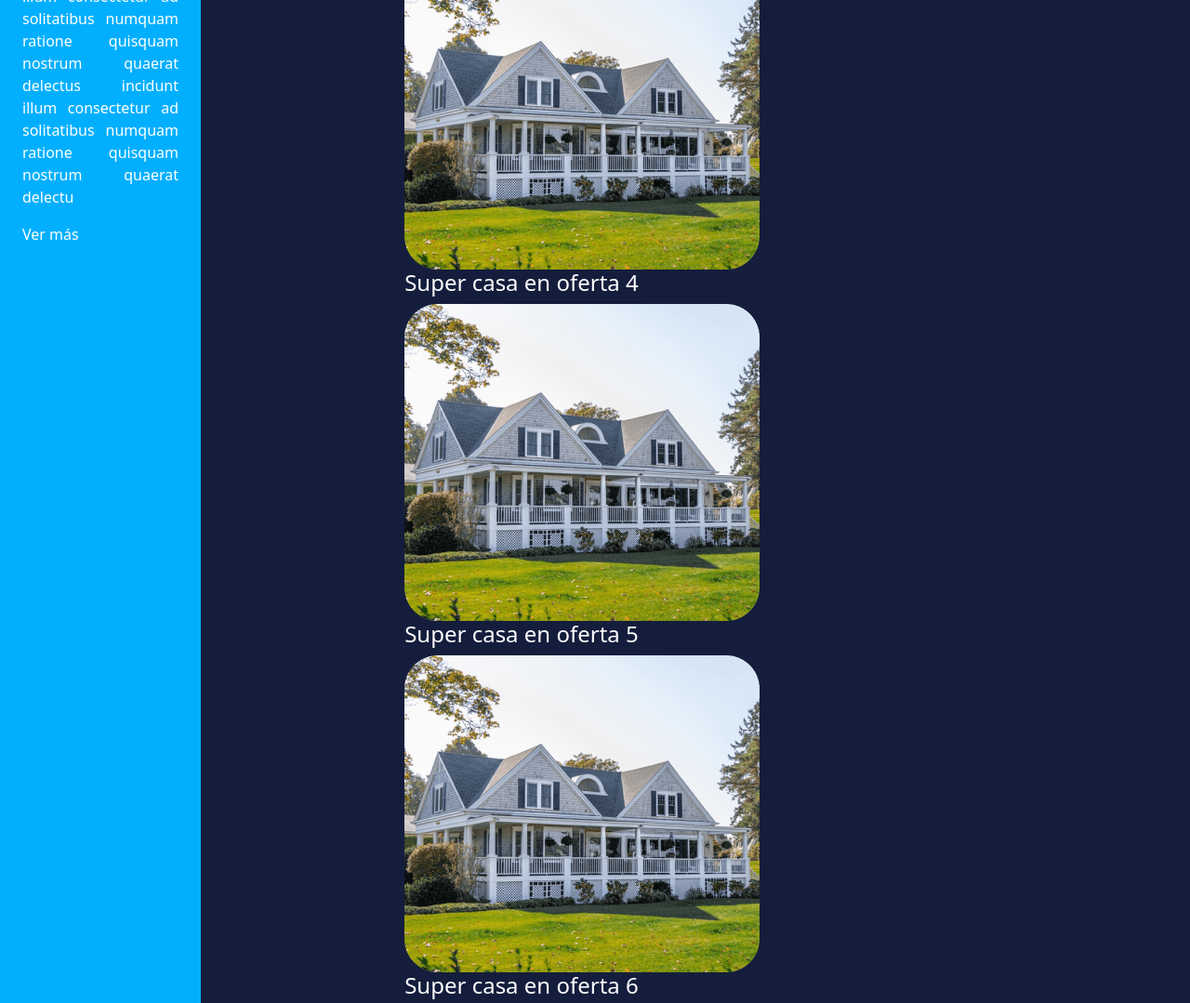
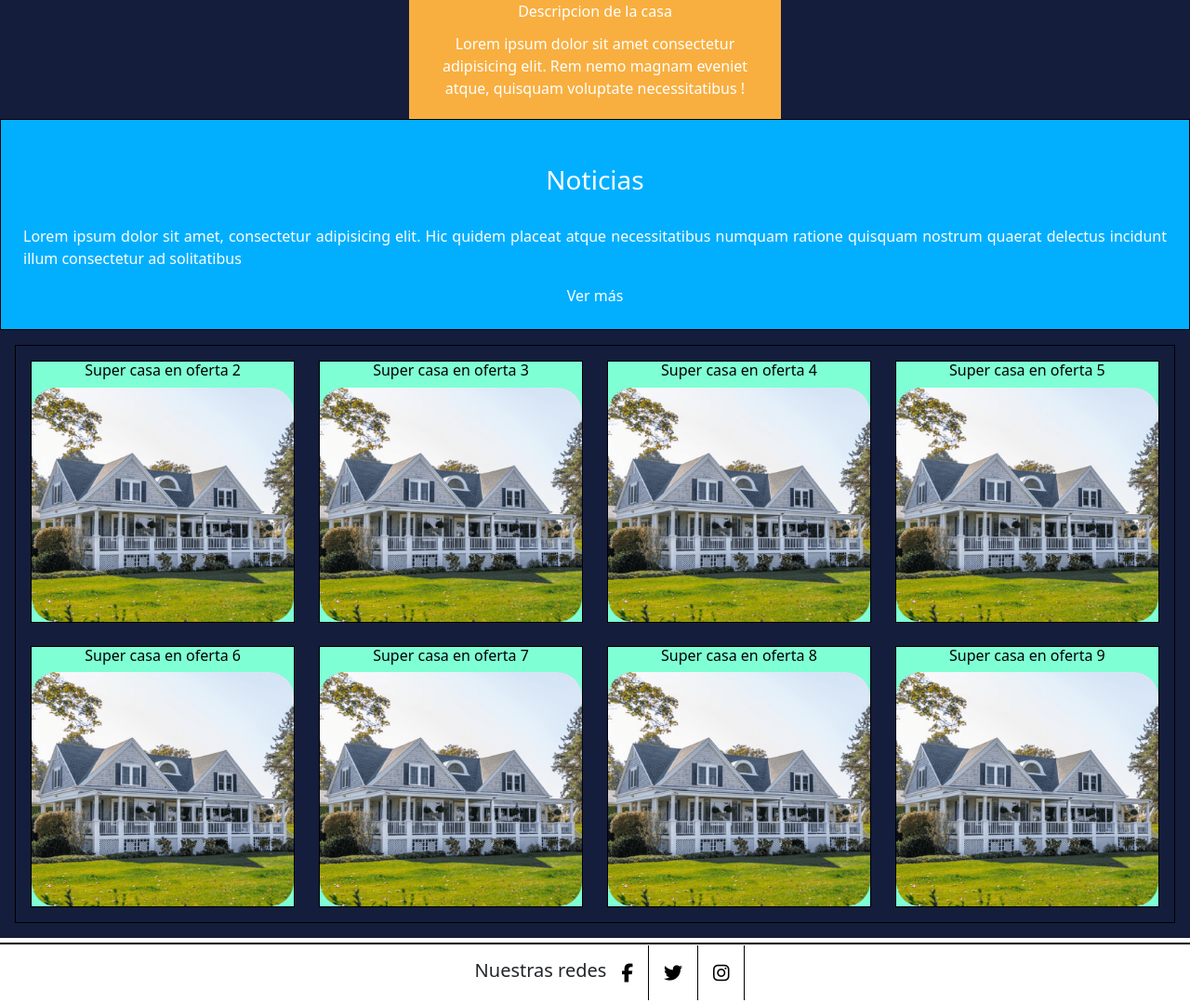
Before and after one commit to MAMQ01/Desarrollo-Web-Coder, a website: page pages/Product_1.html in a window 1280 px wide. Shown: the part 625-1704 px from the top of the page at 93% size. Drawn offline with nearby package versions, Linux system fonts and the light colour scheme.

Commit message:
Agrando grid a procutos

```diff
--- a/pages/Product_1.html
+++ b/pages/Product_1.html
@@ -55,54 +55,62 @@
                 <button class="btnPrincipal" type="reset">Filtrar</button>
                 <button class="btnPrincipal" type="reset">Favoritos</button>
             </div>
-            <div class="targetasProductos">
-                <div class="aside">
+            <div class="targetaPrecio">
+                <div class="targetaPrecio__container">
+                    <h1 class="tituloPrincipal">Super casa en oferta</h1>
+                    <img src="../assets/img/Rectangle 24.png" alt="">
+                    <div class="targetaPrecio__container">
+                        <h2>Precio:100.000</h2>
+                        <h3>Descripcion de la casa</h3>
+                        <p class="textoParrafo">Lorem ipsum dolor sit amet consectetur adipisicing elit. Rem nemo magnam
+                            eveniet
+                            atque, quisquam voluptate necessitatibus !
+                        </p>
+                    </div>
+                </div>
+            </div>
+            <div class="asideProducto">
                 <aside>
                     <h3>Noticias</h3>
                     <p>Lorem ipsum dolor sit amet, consectetur adipisicing elit. Hic quidem placeat atque
                         necessitatibus
                         numquam ratione quisquam nostrum quaerat delectus incidunt illum consectetur ad solitatibus
-                            numquam ratione quisquam nostrum quaerat delectus incidunt illum consectetur ad solitatibus
-                            numquam ratione quisquam nostrum quaerat delectus incidunt illum consectetur ad solitatibus
-                            numquam ratione quisquam nostrum quaerat delectu</p>
+                    </p>
                     <a href="#">Ver más</a>
                 </aside>
             </div>
-                <div class="targetaPrecio">
-                    <div>
-                        <h1 class="tituloPrincipal">Super casa en oferta</h1>
-                        <img class="producto1__img1" src="../assets/img/Rectangle 24.png" alt="">
-                    </div>
-                    <h2>Precio:100.000</h2>
-                    <div>
-                        <h3>Descripcion de la casa</h3>
-                        <p class="textoParrafo">Lorem ipsum dolor sit amet consectetur adipisicing elit. Rem nemo magnam
-                            eveniet
-                            atque, quisquam voluptate necessitatibus !</p>
-                    </div>
-                </div>
-                <div class="containerProductos">
-                    <div class="productosSugeridos">
-                        <div class="producto2">
+            <div class="targetasProductos">
+                <div class="targetaProducto">
                     <h4>Super casa en oferta 2</h4>
                     <img src="../assets/img/Rectangle 25.png" alt="">
                 </div>
-                        <div class="producto3">
+                <div class="targetaProducto">
                     <h4>Super casa en oferta 3</h4>
                     <img src="../assets/img/Rectangle 25.png" alt="">
                 </div>
-                        <div class="producto4">
+                <div class="targetaProducto">
                     <h4>Super casa en oferta 4</h4>
                     <img src="../assets/img/Rectangle 25.png" alt="">
                 </div>
-                        <div class="producto5">
-                            <h4 class="producto5__titulo">Super casa en oferta 5</h4>
+                <div class="targetaProducto">
+                    <h4>Super casa en oferta 5</h4>
                     <img src="../assets/img/Rectangle 25.png" alt="">
                 </div>
-                        <div class="targetaProducto6">
-                            <h4 class="producto6__titulo">Super casa en oferta 6</h4>
+                <div class="targetaProducto">
+                    <h4>Super casa en oferta 6</h4>
                     <img src="../assets/img/Rectangle 25.png" alt="">
                 </div>
+                <div class="targetaProducto">
+                    <h4>Super casa en oferta 7</h4>
+                    <img src="../assets/img/Rectangle 25.png" alt="">
+                </div>
+                <div class="targetaProducto">
+                    <h4>Super casa en oferta 8</h4>
+                    <img src="../assets/img/Rectangle 25.png" alt="">
+                </div>
+                <div class="targetaProducto">
+                    <h4>Super casa en oferta 9</h4>
+                    <img src="../assets/img/Rectangle 25.png" alt="">
                 </div>
             </div>
         </div>
--- a/scss/_mainProducto.scss
+++ b/scss/_mainProducto.scss
@@ -1,61 +1,31 @@
-.main {
-    grid-area: main;
-    background-color: $colorPrimario;
-    color: $colorBlanco;
-    justify-content: center;
-    margin-top: 0.3rem;
-    .mainProducto{
-        .filtrosProductos{
+*{
+    padding: 0;
+    margin: 0;
+    box-sizing: border-box;
+}
+.mainProducto {
+    width: 100%;
+    display: flex;
+    flex-direction: column;
+    text-align: center;
+    .filtrosProductos {
         display: flex;
         justify-content: space-evenly;
         align-items: center;
         background-color: $colorNaranjaGD;
         margin-bottom: 0.3rem;
+        max-height: 300px
     }
-        .targetasProductos{
+    .targetaPrecio {
         width: 100%;
-            display: grid;
-            grid-template-columns: repeat(3, 1fr);
-            grid-template-rows: 300px, auto;
-            grid-template-areas:
-            "header header header"
-            "aside targetaPrecio targetaPrecio"
-            "main   main   main"
-            "footer footer footer";
-            flex-wrap: wrap;
-            justify-content: center;
-            gap:1.6rem;
-            overflow: hidden;
-            .asideProducto{
-                grid-template-areas: asideProducto;
-                padding: 1.5rem;
-                background-color: $colorSecundario;
-                border-radius: 20px;
+        grid-area: targetaPrecio;
         display: flex;
         flex-direction: column;
         align-items: center;
-                h3{
-                    padding: 1.5rem;
-                    text-align: center;
-                    color: $colorBlanco;
-                }
-                p{
-                text-align: justify;
-                }
-                a{
-                    @include propiedadesA(500,none,white,0.5rem,0rem);
-                }
-            }
-            .targetaPrecio{
-                width: 100%;
-                grid-area: targetaPrecio;
-                display: flex;
-                flex-direction: row;
-                justify-content: center;
-                align-items: center;
-                background-color: #f8af40;
-                padding-bottom: 2rem;
-                h2{
+        .targetaPrecio__container{
+            max-width: 400px;
+            background-color: $colorNaranjaGD;
+            h2 {
                 // font-size: 1.5rem;
                 // width: 60%;
                 // background-color: #9c1ede;
@@ -65,63 +35,67 @@
                 // align-items: center;
                 // border-radius: 20px;
             }
-                h3{
+            h3 {
+                font-size: 1rem;
+            }
+            img {
+                width: 100%;
+                border-radius: none;
+            }
+        }
+    }
+    .asideProducto {
+        width: 100%;
+        max-height: 300px;
+        padding: 1.5rem;
+        background-color: $colorSecundario;
+        display: flex;
+        flex-direction: column;
+        align-items: center;
+        border: solid #000 1px;
+        h3 {
+            padding: 1.5rem;
+            text-align: center;
+            color: $colorBlanco;
+        }
+        p {
+            text-align: justify;
+        }
+        a {
+            @include propiedadesA(500, none, white, 0.5rem, 0rem);
+        }
+    }
+    .targetasProductos {
+        height: auto;
+        display: grid;
+        grid-template-columns: repeat(4fr 1fr);
+        grid-template-areas:
+            "targetasProducto      targetasProductos     targetasProductos  targetasProductos";
+        flex-wrap: wrap;
+        justify-content: space-evenly;
+        gap: 1.6rem;
+        overflow: hidden;
+        border: solid #000 1px;
+        margin: 1rem;
+        padding: 1rem;
+    }
+    .targetaProducto{
+        max-width: 300px;
+        background-color: aquamarine;
+        border: #000 solid 1px;
+        display: flex;
+        flex-direction: column;
+        flex-wrap: wrap;
+        text-align: center;
+        color: $colorNegro;
+        max-width: 54rem;
+
+        h4{
             font-size: 1rem;
         }
         img{
-                    width: 80%;
+            width: 100%;
         }
-            }
-            .containerProductos{
-                .productosSugeridos{
-                    .targetaProducto2{
-
-                        h4{
-
-                        }
-                        img{
-
     }
 
 }
-                    .targetaProducto3{
-
-                        h4{
-
-                        }
-                        img{
-
-                        }
-                    }
-                    .targetaProducto4{
-
-                        h4{
-
-                        }
-                        img{
-
-                        }
-                    }
-                    .targetaProducto5{
-
-                        h4{
-
-                        }
-                        img{
-
-                        }
-                    }
-                    .targetaProducto6{
-
-                        h4{
-
-                        }
-                        img{
-
-                        }
-                    }
-                }
-            }
-        }
-    }
-}
```
Also changed, not shown: css/style.css, scss/main.css, 1 other file. Lines whose indentation alone changed are shown as unchanged.
